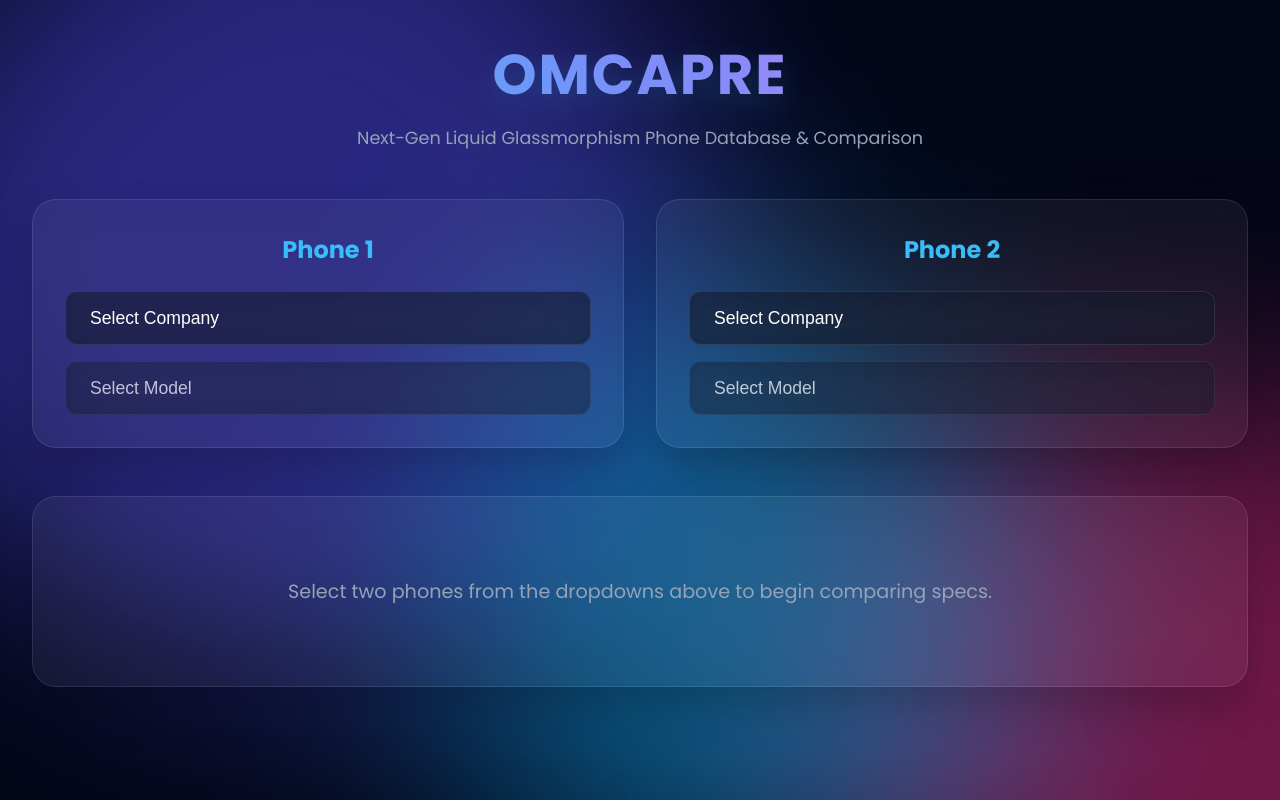
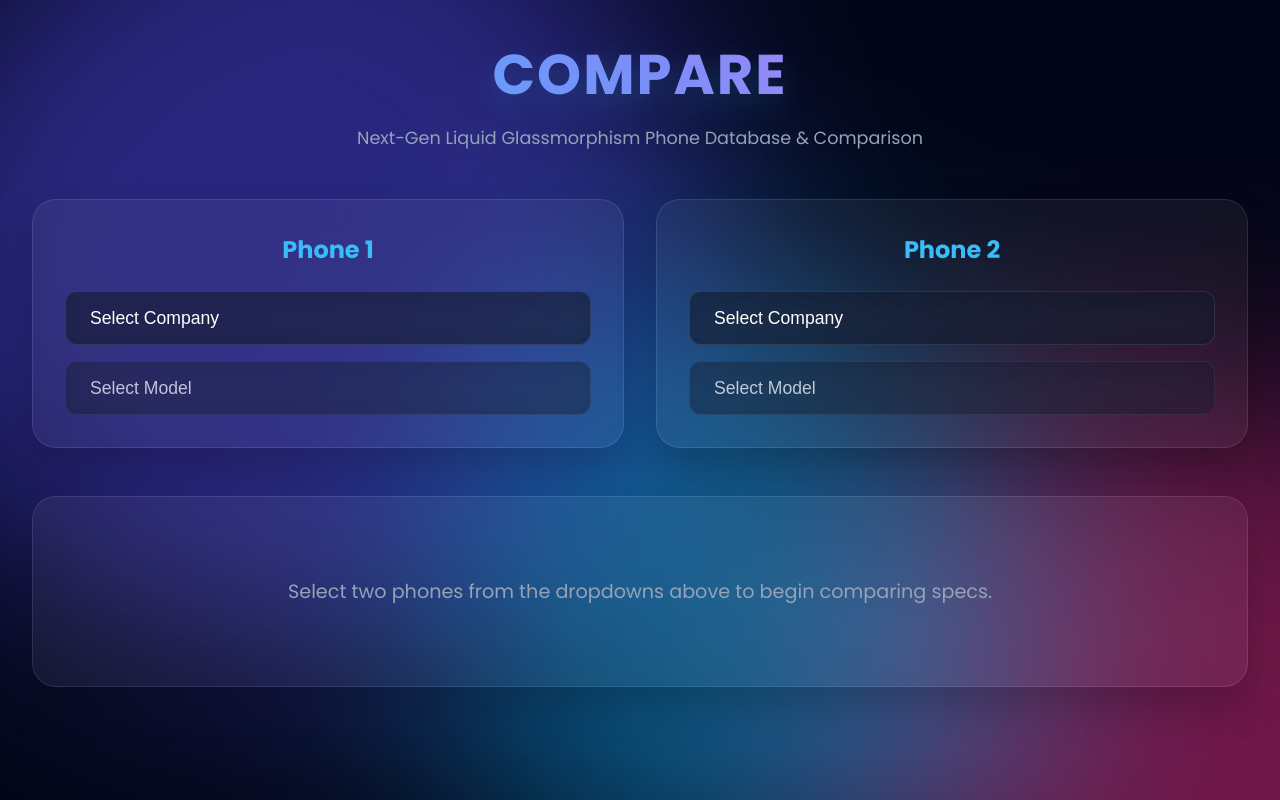
Before and after one commit to jaapthind/PhoneSHOWDOWN, a plain HTML site: page index.html in a window 1280 px wide. Drawn offline with Linux system fonts and the light colour scheme.

Commit message:
Update index.html

```diff
--- a/index.html
+++ b/index.html
@@ -3,7 +3,7 @@
 <head>
     <meta charset="UTF-8">
     <meta name="viewport" content="width=device-width, initial-scale=1.0">
-    <title>OMCAPRE - Phone Comparison</title>
+    <title>COMPARE - Phone Comparison</title>
     <style>
         @import url('https://fonts.googleapis.com/css2?family=Poppins:wght@300;400;600;700&display=swap');
 
@@ -272,7 +272,7 @@
 
     <div class="container">
         <header>
-            <h1>OMCAPRE</h1>
+            <h1>COMPARE</h1>
             <p class="subtitle">Next-Gen Liquid Glassmorphism Phone Database & Comparison</p>
         </header>
 
```
